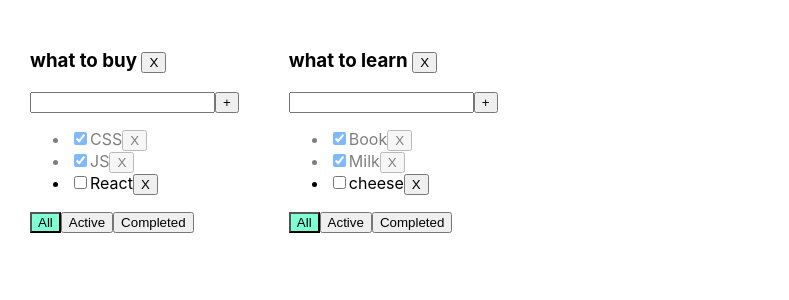
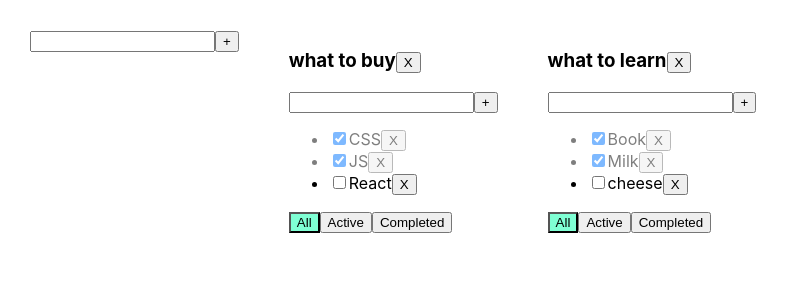
Before and after one commit to Barbos20/todo, a React (Create React App) app: page / in a window 1280 px wide. Shown: the top 300 px of the page, without its empty margins (0-789 px from the left). Built offline with nearby package versions, Linux system fonts and the light colour scheme.

Commit message:
change title

```diff
--- /dev/null
+++ b/src/AddItemForm.tsx
@@ -0,0 +1,40 @@
+import React, { ChangeEvent, KeyboardEvent, useState } from "react";
+
+type AddItemFormPropsType = {
+  addItem: (title:string ) => void;
+};
+
+export function AddItemForm(props: AddItemFormPropsType) {
+    const [newTaskTitile, setNewTaskTitile] = useState("");
+    const [error, setError] = useState<string | null>(null);
+
+    const onChangeHandler = (e: ChangeEvent<HTMLInputElement>) => {
+        setNewTaskTitile(e.currentTarget.value);
+      };
+      const addTask = () => {
+        if (newTaskTitile.trim() !== "") {
+          props.addItem(newTaskTitile.trim());
+          setNewTaskTitile("");
+        } else {
+          setError("Title is required");
+        }
+      };
+      const onKeyPressHendler = (e: KeyboardEvent<HTMLInputElement>) => {
+        setError(null);
+        if (e.charCode === 13) {
+          addTask();
+        }
+      };
+  return (
+    <div>
+      <input
+        value={newTaskTitile}
+        onChange={onChangeHandler}
+        onKeyPress={onKeyPressHendler}
+        className={error ? "error" : ""}
+      />
+      <button onClick={addTask}>+</button>
+      {error && <div className="error-message">{error}</div>}
+    </div>
+  );
+}
--- a/src/App.tsx
+++ b/src/App.tsx
@@ -1,5 +1,6 @@
 import React, { useState } from "react";
 import { v1 } from "uuid";
+import { AddItemForm } from "./AddItemForm";
 import "./App.css";
 import { TaskType, Todolist } from "./Todolist";
 
@@ -9,9 +10,12 @@ type TodolistType = {
   title: string;
   filter: filterValuesType;
 };
+type TasksStateType = {
+  [key: string]: Array<TaskType>;
+};
 
 function App() {
-  function addTask(title: string,todolistId:string) {
+  function addTask(title: string, todolistId: string) {
     let newTask = {
       id: v1(),
       title: title,
@@ -19,15 +23,15 @@ function App() {
     };
     let task = tasks[todolistId];
     let newTasks = [newTask, ...task];
-    tasks[todolistId]= newTasks
-    setTasks({...tasks});
+    tasks[todolistId] = newTasks;
+    setTasks({ ...tasks });
   }
 
   function removeTask(id: string, todolistId: string) {
     let task = tasks[todolistId];
     const filteredTasks = task.filter((task) => task.id !== id);
     tasks[todolistId] = filteredTasks;
-    setTasks({...tasks});
+    setTasks({ ...tasks });
   }
 
   function changeFilter(value: filterValuesType, todolistId: string) {
@@ -38,13 +42,30 @@ function App() {
     setTodolists([...todolists]);
   }
 
-  function changeTaskStatus(taskId: string, isDone: boolean, todolistId:string) {
+  function changeTaskStatus(
+    taskId: string,
+    isDone: boolean,
+    todolistId: string
+  ) {
     let task = tasks[todolistId];
     let newTask = task.find((t) => t.id === taskId);
     if (newTask) {
       newTask.isDone = isDone;
     }
-    setTasks({...tasks});
+    setTasks({ ...tasks });
+  }
+
+  function changeTaskTitle(
+    taskId: string,
+    newTitle: string,
+    todolistId: string
+  ) {
+    let task = tasks[todolistId];
+    let newTask = task.find((t) => t.id === taskId);
+    if (newTask) {
+      newTask.title = newTitle;
+    }
+    setTasks({ ...tasks });
   }
 
   const todolistId1 = v1();
@@ -55,14 +76,21 @@ function App() {
     { id: todolistId2, title: "what to learn", filter: "all" },
   ]);
 
-const removeTodolist=(todolistId:string)=>{
-let filteredTodolist = todolists.filter(tl=>tl.id!== todolistId)
-setTodolists(filteredTodolist)
-delete tasks[todolistId]
-setTasks(tasks)
-}
+  const removeTodolist = (todolistId: string) => {
+    let filteredTodolist = todolists.filter((tl) => tl.id !== todolistId);
+    setTodolists(filteredTodolist);
+    delete tasks[todolistId];
+    setTasks(tasks);
+  };
+  const changeTodolistTitle = (id: string, newTitle: string) => {
+    const todolist = todolists.find((tl) => tl.id === id);
+    if (todolist) {
+      todolist.title = newTitle;
+      setTodolists([...todolists]);
+    }
+  };
 
-  const [tasks, setTasks] = useState({
+  const [tasks, setTasks] = useState<TasksStateType>({
     [todolistId1]: [
       { id: v1(), title: "CSS", isDone: true },
       { id: v1(), title: "JS", isDone: true },
@@ -75,8 +103,22 @@ setTasks(tasks)
     ],
   });
 
+  function addTodolist(title: string) {
+    let todolist: TodolistType = {
+      id: v1(),
+      filter: "all",
+      title,
+    };
+    setTodolists([todolist, ...todolists]);
+    setTasks({
+      ...tasks,
+      [todolist.id]: [],
+    });
+  }
+
   return (
     <div className="App">
+      <AddItemForm addItem={addTodolist} />
       {todolists.map((tl) => {
         let taskForTodolist = tasks[tl.id];
         if (tl.filter === "active") {
@@ -96,6 +138,8 @@ setTasks(tasks)
             changeFilter={changeFilter}
             addTask={addTask}
             changeTaskStatus={changeTaskStatus}
+            changeTaskTitle={changeTaskTitle}
+            changeTodolistTitle={changeTodolistTitle}
             filter={tl.filter}
             removeTodolist={removeTodolist}
           />
--- /dev/null
+++ b/src/EditableSpan.tsx
@@ -0,0 +1,43 @@
+import React, { ChangeEvent, KeyboardEvent, useState } from "react";
+
+type EditableSpanPropsType = {
+  title: string;
+  onChange:(newValue:string)=>void
+};
+
+export function EditableSpan(props: EditableSpanPropsType) {
+  const [editMode, setEditMode] = useState(false);
+  const [title, setTitle] = useState("");
+
+  const activateEditMode = () => {
+    setEditMode(true);
+    setTitle(props.title)
+  };
+  const activateViewMode = () => {
+    setEditMode(false);
+    props.onChange(title)
+  };
+  const onChangeTitleHandler = (e: ChangeEvent<HTMLInputElement>) => {
+    setTitle(e.currentTarget.value);
+  };
+  const onKeyPressHendler = (e: KeyboardEvent<HTMLInputElement>) => {
+    if (e.charCode === 13) {
+      activateViewMode();
+    }
+  };
+  return (
+    <>
+      {editMode ? (
+        <input
+          value={title}
+          onChange={onChangeTitleHandler}
+          onBlur={activateViewMode}
+          onKeyPress={onKeyPressHendler}
+          autoFocus
+        />
+      ) : (
+        <span onDoubleClick={activateEditMode}>{props.title}</span>
+      )}
+    </>
+  );
+}
--- a/src/Todolist.tsx
+++ b/src/Todolist.tsx
@@ -1,5 +1,7 @@
-import React, { ChangeEvent, KeyboardEvent, useState } from "react";
+import React, { ChangeEvent } from "react";
+import { AddItemForm } from "./AddItemForm";
 import { filterValuesType } from "./App";
+import { EditableSpan } from "./EditableSpan";
 
 export type TaskType = {
   id: string;
@@ -10,78 +12,74 @@ export type TaskType = {
 type TodolistPropsType = {
   title: string;
   tasks: Array<TaskType>;
-  removeTask: (id: string,todolistId:string) => void;
-  changeFilter: (value: filterValuesType, todolistId:string) => void;
-  addTask: (title: string,todolistId:string) => void;
-  changeTaskStatus: (taskId: string, isDone: boolean,todolistId:string) => void;
+  removeTask: (id: string, todolistId: string) => void;
+  changeFilter: (value: filterValuesType, todolistId: string) => void;
+  addTask: (title: string, todolistId: string) => void;
+  changeTaskStatus: (
+    taskId: string,
+    isDone: boolean,
+    todolistId: string
+  ) => void;
+  changeTaskTitle: (
+    taskId: string,
+    newTitle: string,
+    todolistId: string
+  ) => void;
+  changeTodolistTitle: (id: string, newTitle: string) => void;
   filter: filterValuesType;
-  id:string
-  removeTodolist:(todolistId:string)=> void
+  id: string;
+  removeTodolist: (todolistId: string) => void;
 };
 
 export function Todolist(props: TodolistPropsType) {
-  const [newTaskTitile, setNewTaskTitile] = useState("");
-  const [error, setError] = useState<string | null>(null);
-
-  const onChangeHandler = (e: ChangeEvent<HTMLInputElement>) => {
-    setNewTaskTitile(e.currentTarget.value);
-  };
-  const addTask = () => {
-    if (newTaskTitile.trim() !== "") {
-      props.addTask(newTaskTitile.trim(), props.id);
-      setNewTaskTitile("");
-    } else {
-      setError("Title is required");
-    }
-  };
-  const onKeyPressHendler = (e: KeyboardEvent<HTMLInputElement>) => {
-    setError(null);
-    if (e.charCode === 13) {
-      addTask();
-    }
-  };
   const onAllClickHandler = () => {
     props.changeFilter("all", props.id);
   };
   const onActiveClickHandler = () => {
-    props.changeFilter("active",props.id);
+    props.changeFilter("active", props.id);
   };
   const onComplitedClickHandler = () => {
-    props.changeFilter("completed",props.id);
+    props.changeFilter("completed", props.id);
   };
-const removeTodolist=()=>{
-  props.removeTodolist(props.id)
-}
+  const removeTodolist = () => {
+    props.removeTodolist(props.id);
+  };
+  const changeTodolistTitle = (newTitle: string) => {
+    props.changeTodolistTitle(props.id, newTitle);
+  };
+  const addTask = (title: string) => {
+    props.addTask(title, props.id);
+  };
 
   return (
     <div>
-      <h3>{props.title} <button onClick={removeTodolist}>X</button></h3>
-      <div>
-        <input
-          value={newTaskTitile}
-          onChange={onChangeHandler}
-          onKeyPress={onKeyPressHendler}
-          className={error ? "error" : ""}
-        />
-        <button onClick={addTask}>+</button>
-        {error && <div className="error-message">{error}</div>}
-      </div>
+      <h3>
+        <EditableSpan title={props.title} onChange={changeTodolistTitle} />
+        <button onClick={removeTodolist}>X</button>
+      </h3>
+      <AddItemForm addItem={addTask} />
       <ul>
         {props.tasks.map((task) => {
           const onRemoveHandler = () => {
             props.removeTask(task.id, props.id);
           };
-          const onChangeHandler = (e: ChangeEvent<HTMLInputElement>) => {
+          const onChangeStatusHandler = (e: ChangeEvent<HTMLInputElement>) => {
             props.changeTaskStatus(task.id, e.currentTarget.checked, props.id);
+          };
+          const onChangeTitleHandler = (newValue: string) => {
+            props.changeTaskTitle(task.id, newValue, props.id);
           };
           return (
             <li key={task.id} className={task.isDone ? "is-done" : ""}>
               <input
                 type="checkbox"
                 checked={task.isDone}
-                onChange={onChangeHandler}
+                onChange={onChangeStatusHandler}
               />
-              <span>{task.title}</span>
+              <EditableSpan
+                title={task.title}
+                onChange={onChangeTitleHandler}
+              />
               <button onClick={onRemoveHandler}>X</button>
             </li>
           );
```
